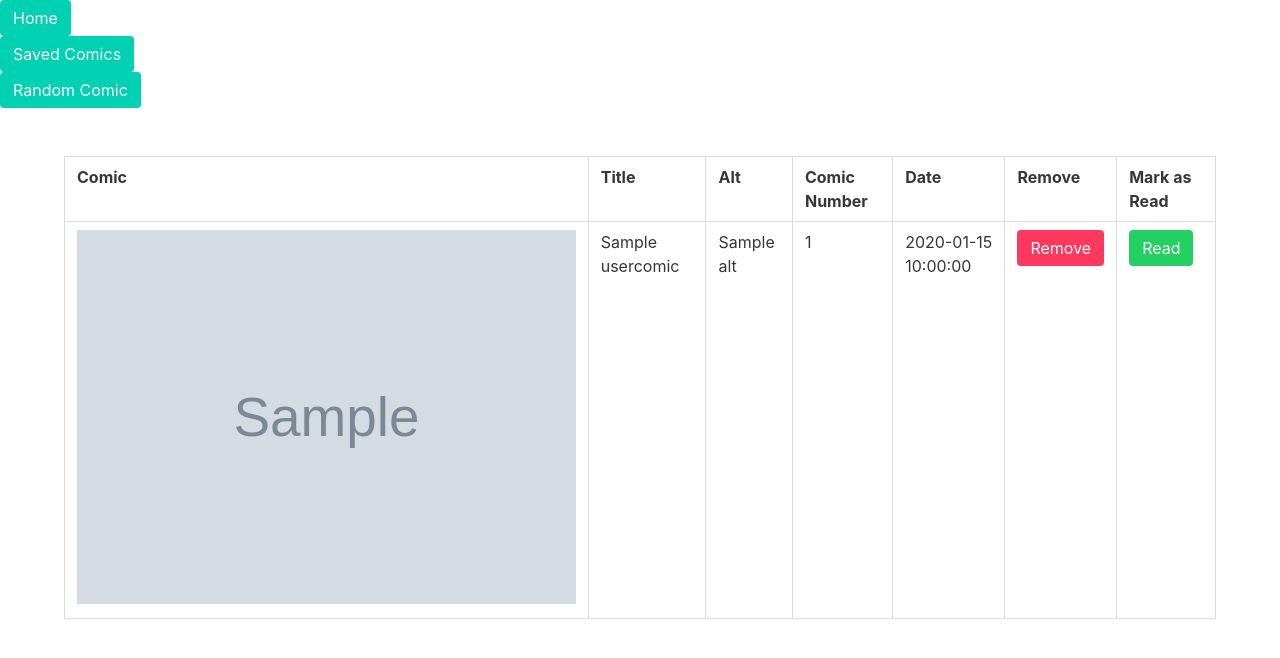
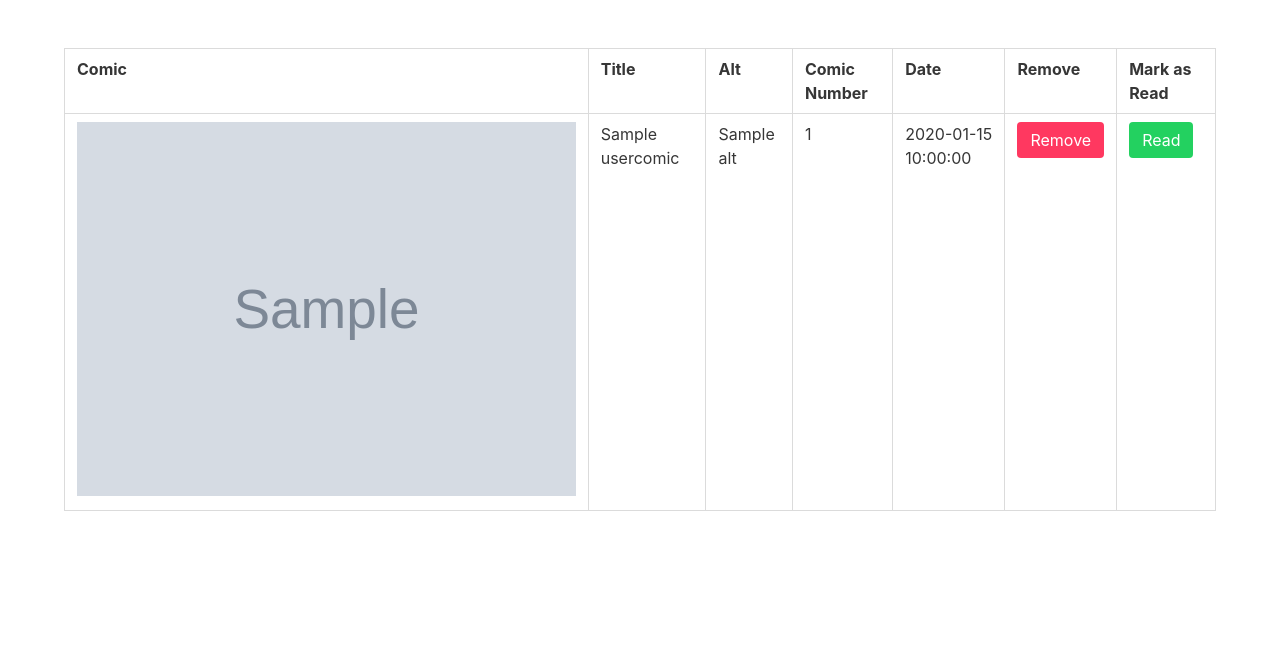
Before and after one commit to ReasonJ01/mini-project, a Flask app: page /userComics in a window 1280 px wide. Shown: the top 658 px of the page. Run offline with Flask 2, Linux system fonts and the light colour scheme; grey boxes marked "Sample" are stand-in pictures; a database or web service that is not in the repository returns one stand-in record (values such as "Sample title"); some libraries are stand-ins or nearby versions.

Commit message:
V0.7
Fixed bug where  navigation button interfered with search.

```diff
--- a/app.py
+++ b/app.py
@@ -10,7 +10,7 @@ app.secret_key = "secret key"
 app.config["MONGO_URI"] = "mongodb://localhost:27017/comics"
 mongo = PyMongo(app)
 
-@app.route('/info', methods=['POST'])
+@app.route('/info', methods=['GET', 'POST'])
 def info():
     comic_id = request.form['comic_id']
     r = requests.get("http://xkcd.com/" + comic_id + "/info.0.json")
--- a/templates/index.html
+++ b/templates/index.html
@@ -6,11 +6,6 @@
     <title>Movies</title>
     <link rel="stylesheet" href="https://cdnjs.cloudflare.com/ajax/libs/bulma/0.7.2/css/bulma.min.css">
     <script defer src="https://use.fontawesome.com/releases/v5.3.1/js/all.js"></script>
-    <form method="GET" action="/">
-      <button class="button is-primary">Home</button>
-    </form>
-        <form method="GET" action="/userComics">
-      <button class="button is-primary">Saved Comics</button>
   </head>
   <body>
 
--- a/templates/userComics.html
+++ b/templates/userComics.html
@@ -6,14 +6,6 @@
     <title>Movies</title>
     <link rel="stylesheet" href="https://cdnjs.cloudflare.com/ajax/libs/bulma/0.7.2/css/bulma.min.css">
     <script defer src="https://use.fontawesome.com/releases/v5.3.1/js/all.js"></script>
-        <form method="GET" action="/">
-      <button class="button is-primary">Home</button>
-    </form>
-        <form method="GET" action="/userComics">
-      <button class="button is-primary">Saved Comics</button>
-    </form>
-        <form method="POST" action="/random">
-      <button class="button is-primary">Random Comic</button>
     </form>
   </head>
   <body>
```
Also changed, not shown: templates/comic_info.html (+0 -8 lines).
